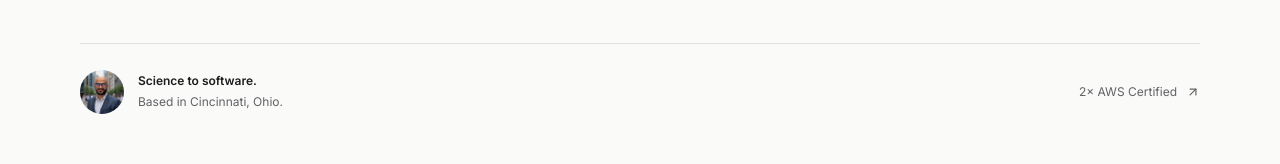
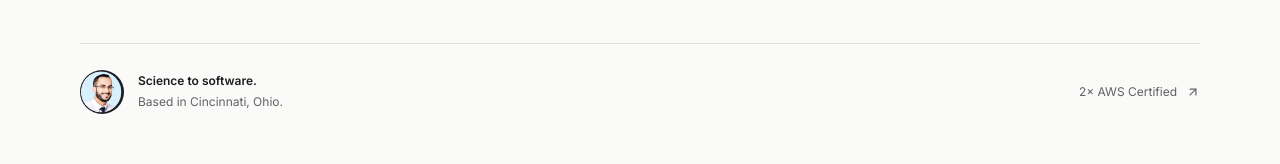
Before and after one commit to BulutHamali/grad-portfolio-launchpad, a React (Vite) app: page / in a window 1280 px wide. Shown: the part 615-779 px from the top of the page. Built offline with nearby package versions, Linux system fonts and the light colour scheme.

Commit message:
Align portfolio portrait with LinkedIn profile

```diff
--- a/src/components/Hero.tsx
+++ b/src/components/Hero.tsx
@@ -32,7 +32,7 @@ const Hero = () => {
           <div className="mb-8 flex justify-center">
             <div className="relative">
               <img
-                src="/lovable-uploads/82761cb4-70b4-4bb4-a6a3-7e5bc399331c.png"
+                src="/bulut-hamali-profile.jpeg"
                 alt="Bulut Hamali, PhD"
                 className="w-48 h-48 rounded-full object-cover border-4 border-blue-400 shadow-2xl"
               />
--- a/src/pages/Index.tsx
+++ b/src/pages/Index.tsx
@@ -149,7 +149,7 @@ export default function Index() {
           </div>
           <div className="hero-signature">
             <img
-              src="/lovable-uploads/82761cb4-70b4-4bb4-a6a3-7e5bc399331c.png"
+              src="/bulut-hamali-profile.jpeg"
               alt="Bulut Hamali"
               width="44"
               height="44"
@@ -323,7 +323,7 @@ export default function Index() {
                 </h2>
                 <img
                   className="portrait"
-                  src="/lovable-uploads/82761cb4-70b4-4bb4-a6a3-7e5bc399331c.png"
+                  src="/bulut-hamali-profile.jpeg"
                   alt="Portrait of Bulut Hamali"
                   width="230"
                   height="230"
--- a/src/styles/portfolio.css
+++ b/src/styles/portfolio.css
@@ -385,9 +385,8 @@
   height: 230px;
   width: 230px;
   object-fit: cover;
-  border-radius: 22px;
+  border-radius: 50%;
   margin-top: 35px;
-  filter: saturate(0.7);
 }
 .portfolio .about-copy > p {
   font-size: 15px;
```
Also changed, not shown: public/bulut-hamali-profile.jpeg (added).
